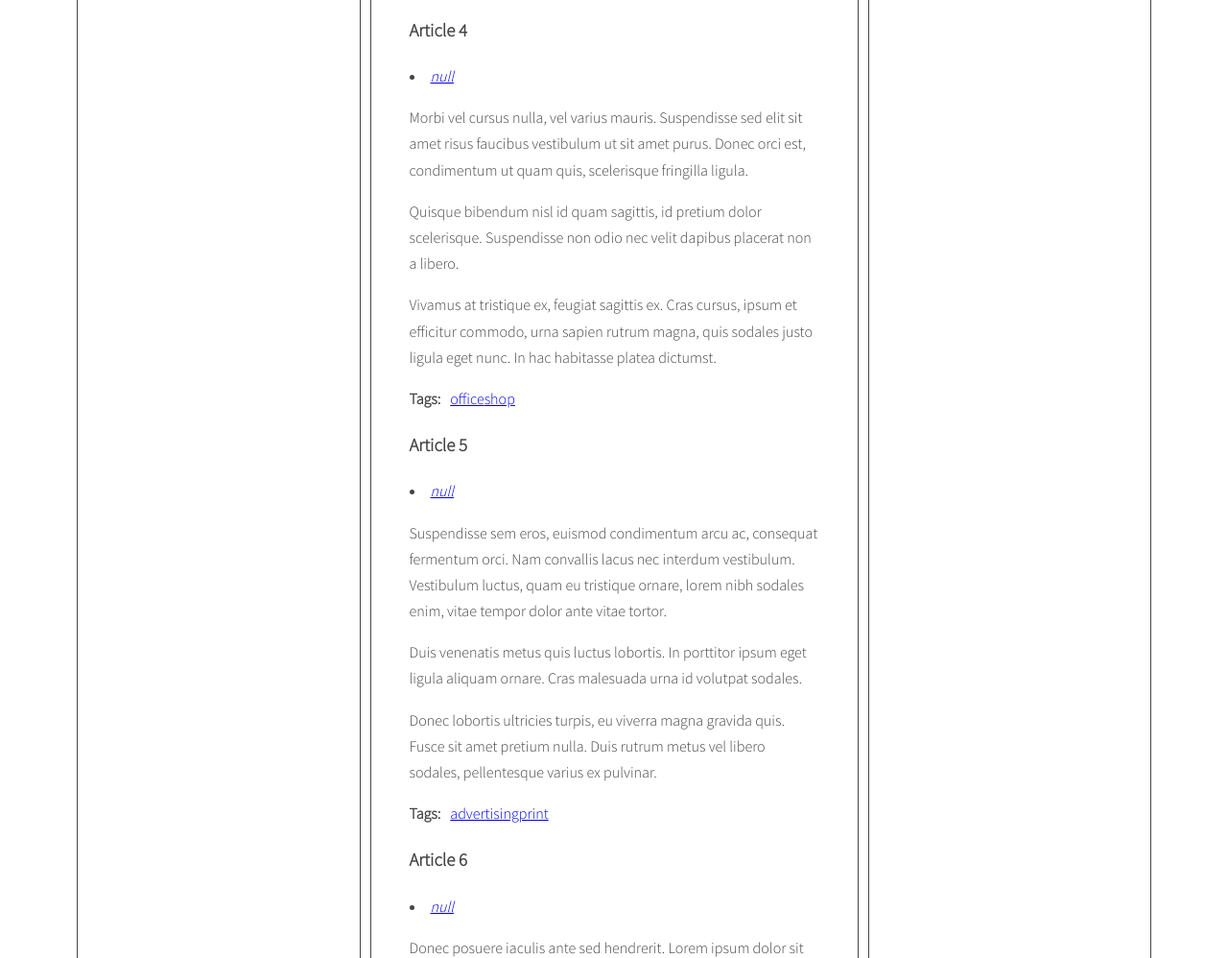
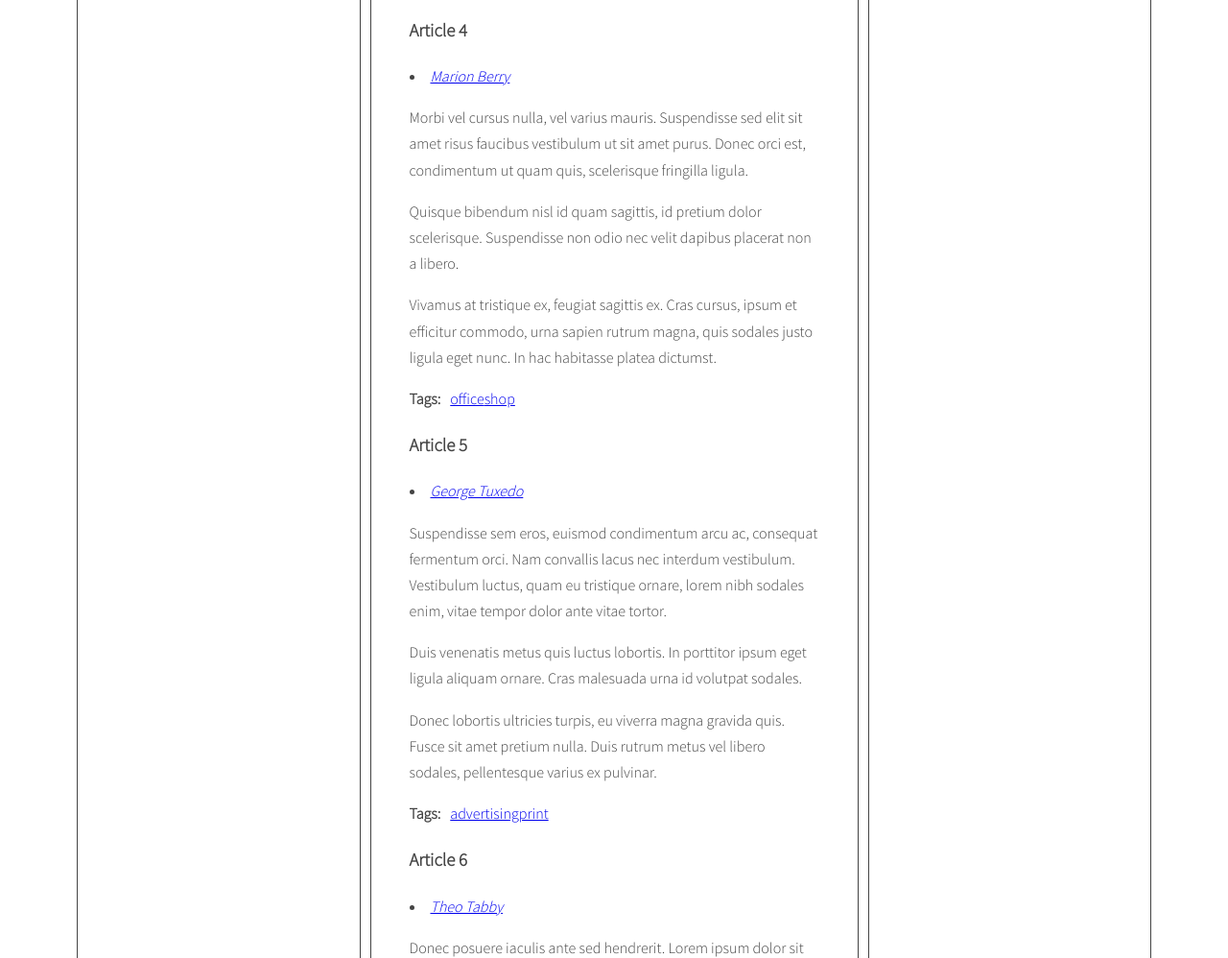
Before and after one commit to kamiljanusztc/javascript-blog, a website: page index.html in a window 1280 px wide. Shown: the part 1802-2800 px from the top of the page at 96% size. Drawn offline with nearby package versions, Linux system fonts and the light colour scheme.

Commit message:
Add data-author to index.html

```diff
--- a/index.html
+++ b/index.html
@@ -17,7 +17,7 @@
               </ul>
             </aside>
             <section class="posts">
-              <article class="post active" id="article-1" data-tags="cat cactus scissors">
+              <article class="post active" id="article-1" data-tags="cat cactus scissors" data-author="Marion Berry">
                 <h3 class="post-title">Article 1</h3>
                 <p class="post-author"></p>
                 <div class="post-content">
@@ -33,7 +33,7 @@
                   </ul>
                 </div>
               </article>
-              <article class="post active" id="article-2" data-tags="branding art interior">
+              <article class="post active" id="article-2" data-tags="branding art interior" data-author="George Tuxedo">
                 <h3 class="post-title">Article 2</h3>
                 <p class="post-author"></p>
                 <div class="post-content">
@@ -49,7 +49,7 @@
                   </ul>
                 </div>
               </article>
-              <article class="post active" id="article-3" data-tags="marketing customerops CI">
+              <article class="post active" id="article-3" data-tags="marketing customerops CI" data-author="Theo Tabby">
                 <h3 class="post-title">Article 3</h3>
                 <p class="post-author"></p>
                 <div class="post-content">
@@ -64,7 +64,7 @@
                   </ul>
                 </div>
               </article>
-              <article class="post active" id="article-4" data-tags="office shop">
+              <article class="post active" id="article-4" data-tags="office shop" data-author="Marion Berry">
                 <h3 class="post-title">Article 4</h3>
                 <p class="post-author"></p>
                 <div class="post-content">
@@ -80,7 +80,7 @@
                   </ul>
                 </div>
               </article>
-              <article class="post active" id="article-5" data-tags="advertising print">
+              <article class="post active" id="article-5" data-tags="advertising print" data-author="George Tuxedo">
                 <h3 class="post-title">Article 5</h3>
                 <p class="post-author"></p>
                 <div class="post-content">
@@ -96,7 +96,7 @@
                   </ul>
                 </div>
               </article>
-              <article class="post active" id="article-6" data-tags="lightbox 3D">
+              <article class="post active" id="article-6" data-tags="lightbox 3D" data-author="Theo Tabby">
                 <h3 class="post-title">Article 6</h3>
                 <p class="post-author"></p>
                 <div class="post-content">
@@ -112,7 +112,7 @@
                   </ul>
                 </div>
               </article>
-              <article class="post active" id="article-7" data-tags="moss plants">
+              <article class="post active" id="article-7" data-tags="moss plants" data-author="Kitty Toebean">
                 <h3 class="post-title">Article 7</h3>
                 <p class="post-author"></p>
                 <div class="post-content">
@@ -128,7 +128,7 @@
                   </ul>
                 </div>
               </article>
-              <article class="post active" id="article-8" data-tags="shipping delivery">
+              <article class="post active" id="article-8" data-tags="shipping delivery" data-author="Kitty Toebean">
                 <h3 class="post-title">Article 8</h3>
                 <p class="post-author"></p>
                 <div class="post-content">
@@ -144,7 +144,7 @@
                   </ul>
                 </div>
               </article>
-              <article class="post active" id="article-9" data-tags="customer offer">
+              <article class="post active" id="article-9" data-tags="customer offer" data-author="Theo Tabby">
                 <h3 class="post-title">Article 9</h3>
                 <p class="post-author"></p>
                 <div class="post-content">
@@ -160,7 +160,7 @@
                   </ul>
                 </div>
               </article>
-              <article class="post active" id="article-10" data-tags="support FAQ">
+              <article class="post active" id="article-10" data-tags="support FAQ" data-author="Kitty Toebean">
                 <h3 class="post-title">Article 10</h3>
                 <p class="post-author"></p>
                 <div class="post-content">
```
